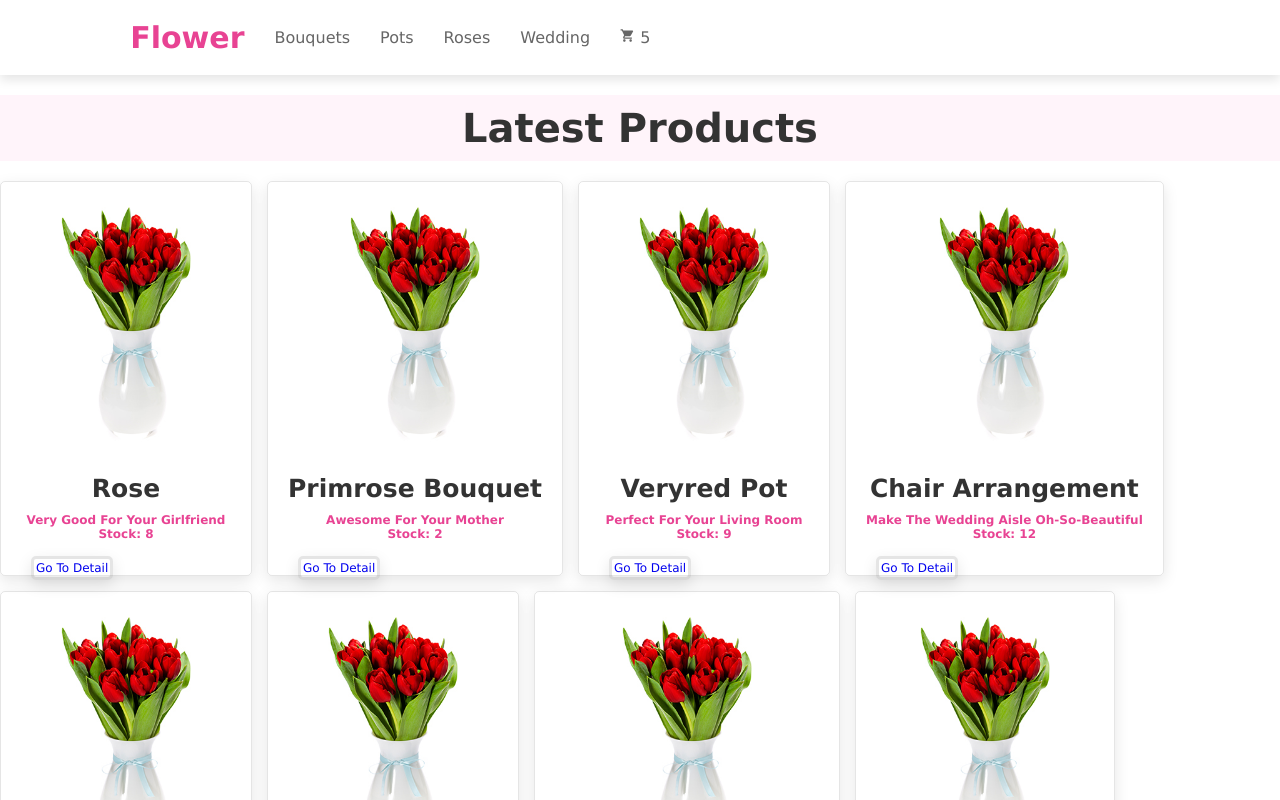
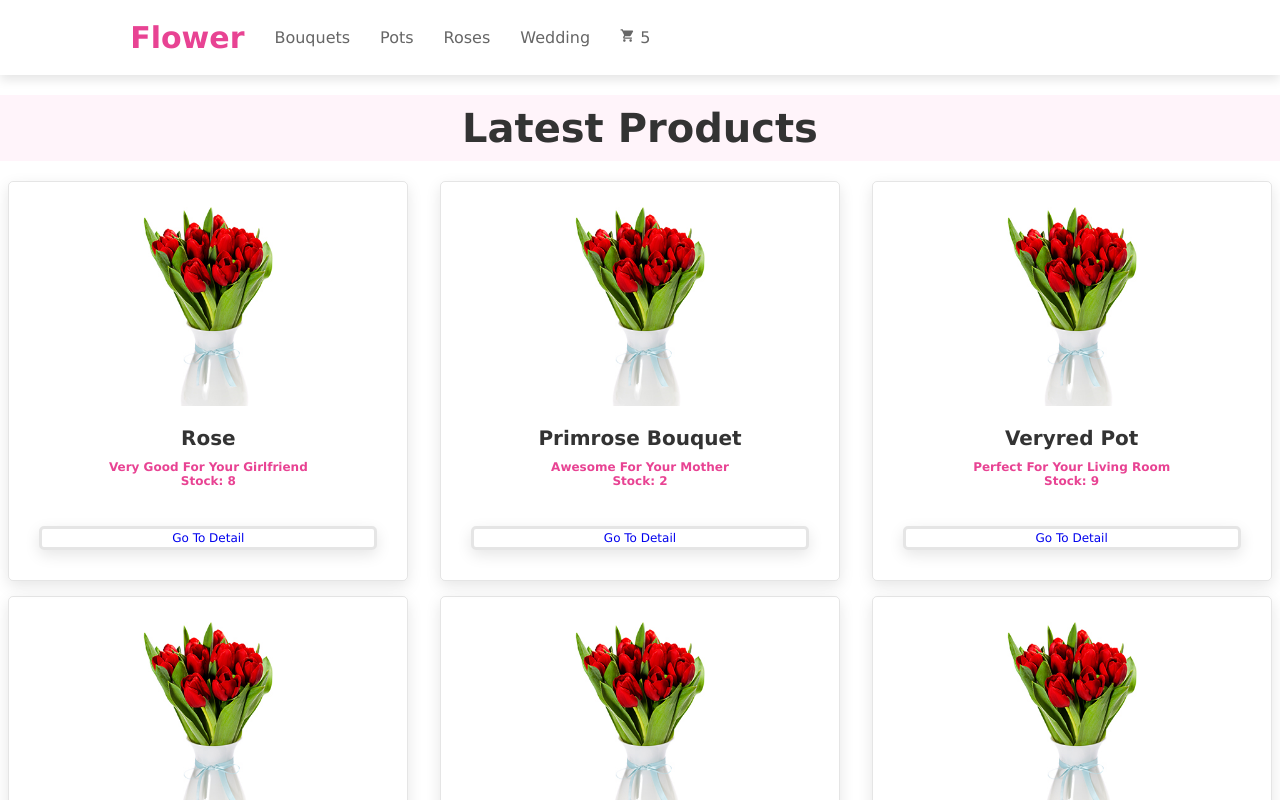
Before and after one commit to viryisb/basic-online-store, a React (Create React App) app: page / in a window 1280 px wide. Shown: the top 800 px of the page. Built offline with nearby package versions, Linux system fonts and the light colour scheme.

Commit message:
style fixing

```diff
--- a/package.json
+++ b/package.json
@@ -10,6 +10,7 @@
     "@testing-library/jest-dom": "^5.16.5",
     "@testing-library/react": "^13.4.0",
     "@testing-library/user-event": "^13.5.0",
+    "classnames": "^2.3.2",
     "react": "^18.2.0",
     "react-dom": "^18.2.0",
     "react-router-dom": "^6.4.4",
--- a/src/components/item/Item.css
+++ b/src/components/item/Item.css
@@ -1,17 +1,3 @@
-.products .box-container {
-  display: flex;
-  flex-wrap: wrap;
-  /*  gap: 1.5rem; */
-}
-
-.products .box-container .box {
-  /* flex: 1 1 30rem; */
-  box-shadow: 0 0.5rem 1.5rem rgba(0, 0, 0, 0.1);
-  border-radius: 0.5rem;
-  border: 0.1rem solid rgba(0, 0, 0, 0.1);
-  /*  position: relative; */
-}
-
 .products .box-container .box .image {
   /* position: relative; */
   text-align: center;
@@ -19,12 +5,56 @@
   overflow: hidden;
 }
 
+.box-small {
+  width: 200px;
+}
+
 .products .box-container .box .image img {
-  height: 25rem;
+  min-height: 25rem;
+  max-height: 30rem;
 }
 
 .products .box-container .box:hover .image img {
   transform: scale(1.1);
+}
+
+.products .box-container .box .content {
+  padding: 2rem;
+  text-align: center;
+}
+
+.products .box-container .box .content h3 {
+  font-size: 2.5rem;
+  color: #333;
+}
+
+.products .box-container .box .content .item-description {
+  font-size: 1.2rem;
+  color: #e84393;
+  font-weight: bolder;
+  padding-top: 1rem;
+}
+.item-link-to-detail {
+  font-size: 1.2rem;
+  padding: 0.2rem;
+  margin: 3rem;
+  box-shadow: 0 0.5rem 1.5rem rgba(8, 8, 8, 0.1);
+  border-radius: 0.5rem;
+  border: 0.3rem solid rgba(0, 0, 0, 0.1);
+}
+.item-link-to-detail:hover {
+  background: rgb(215, 214, 214);
+}
+@media (max-width: 600px) {
+  .products .box-container .box {
+    flex-basis: 45%;
+  }
+}
+
+@media (max-width: 400px) {
+  .products .box-container .box {
+    flex-basis: 90%;
+  }
 }
 
 /* .products .box-container .box .image .icons {
@@ -57,31 +87,3 @@
 /* .products .box-container .box .image .icons a:hover {
   background: #333;
 } */
-
-.products .box-container .box .content {
-  padding: 2rem;
-  text-align: center;
-}
-
-.products .box-container .box .content h3 {
-  font-size: 2.5rem;
-  color: #333;
-}
-
-.products .box-container .box .content .item-description {
-  font-size: 1.2rem;
-  color: #e84393;
-  font-weight: bolder;
-  padding-top: 1rem;
-}
-.item-link-to-detail {
-  font-size: 1.2rem;
-  padding: 0.2rem;
-  margin: 3rem;
-  box-shadow: 0 0.5rem 1.5rem rgba(8, 8, 8, 0.1);
-  border-radius: 0.5rem;
-  border: 0.3rem solid rgba(0, 0, 0, 0.1);
-}
-.item-link-to-detail:hover {
-  background: rgb(215, 214, 214);
-}
--- a/src/components/itemDetail/ItemDetail.css
+++ b/src/components/itemDetail/ItemDetail.css
@@ -28,7 +28,6 @@
   position: relative;
   text-align: center;
   padding-top: 2rem;
-  overflow: hidden;
 }
 
 .products .box-container .box .image img {
--- a/src/components/itemList/ItemList.css
+++ b/src/components/itemList/ItemList.css
@@ -1,7 +1,23 @@
-.products .box-container {
+/* .products .box-container {
   display: flex;
   flex-wrap: wrap;
   gap: 1.5rem;
+  justify-content: space-between;
+}
+
+
+.products .box-container .box {
+  display: flex;
+  flex-direction: column;
+  align-items: stretch;
+  width: 30rem;
+
+  box-shadow: 0 0.5rem 1.5rem rgba(0, 0, 0, 0.1);
+  border-radius: 0.5rem;
+  border: 0.1rem solid rgba(0, 0, 0, 0.1);
+}
+.box {
+  flex-basis: 200px;
 }
 
 .heading {
@@ -12,3 +28,129 @@
   margin: 2rem 0;
   background: rgba(255, 51, 153, 0.05);
 }
+
+.products .box-container .box .image {
+  text-align: center;
+  padding-top: 2rem;
+  overflow: hidden;
+}
+
+.products .box-container .box .image img {
+  height: 25rem;
+}
+
+.products .box-container .box:hover .image img {
+  transform: scale(1.1);
+}
+
+.products .box-container .box .content {
+  padding: 2rem;
+  text-align: center;
+  max-height: 11rem;
+}
+
+/* .products .box-container .box .content h3 {
+  font-size: 2rem;
+  color: #333;
+}
+
+.products .box-container .box .content .item-description {
+  font-size: 1.2rem;
+  color: #e84393;
+  font-weight: bolder;
+  padding-top: 1rem;
+}
+
+.item-link-to-detail {
+  font-size: 1.2rem;
+  padding: 0.2rem;
+  margin: 3rem;
+  box-shadow: 0 0.5rem 1.5rem rgba(8, 8, 8, 0.1);
+  border-radius: 0.5rem;
+  border: 0.3rem solid rgba(0, 0, 0, 0.1);
+}
+ */
+.products .box-container {
+  display: flex;
+  flex-wrap: wrap;
+  gap: 1.5rem;
+  justify-content: space-around;
+}
+
+.products .box-container .box {
+  display: flex;
+  flex-direction: column;
+  align-items: stretch;
+  width: 40rem;
+  height: 40rem;
+  box-shadow: 0 0.5rem 1.5rem rgba(0, 0, 0, 0.1);
+  border-radius: 0.5rem;
+  border: 0.1rem solid rgba(0, 0, 0, 0.1);
+}
+
+.heading {
+  text-align: center;
+  font-size: 4rem;
+  color: #333;
+  padding: 1rem;
+  margin: 2rem 0;
+  background: rgba(255, 51, 153, 0.05);
+}
+
+.products .box-container .box .image {
+  text-align: center;
+  padding-top: 2rem;
+  overflow: hidden;
+}
+
+.products .box-container .box .image img {
+  height: 25rem;
+}
+
+.products .box-container .box:hover .image img {
+  transform: scale(1.1);
+}
+
+.products .box-container .box .content {
+  padding: 2rem;
+  text-align: center;
+  max-height: 15rem; /* Tamaño máximo para el contenedor del texto */
+  overflow: hidden; /* Oculta el contenido que se sale del contenedor */
+}
+
+.products .box-container .box .content h3 {
+  font-size: 2rem;
+  color: #333;
+}
+
+.products .box-container .box .content .item-description {
+  font-size: 1.2rem;
+  color: #e84393;
+  font-weight: bolder;
+  padding-top: 1rem;
+}
+
+.item-link-to-detail {
+  font-size: 1.2rem;
+  text-align: center;
+
+  box-shadow: 0 0.5rem 1.5rem rgba(8, 8, 8, 0.1);
+  border-radius: 0.5rem;
+
+  border: 0.3rem solid rgba(0, 0, 0, 0.1);
+}
+.item-link-to-detail:hover {
+  background: rgb(215, 214, 214);
+}
+
+@media (max-width: 600px) {
+  .box-container .box {
+    width: 45%;
+  }
+}
+
+@media (max-width: 400px) {
+  .box-container .box {
+    width: 90%;
+  }
+}
```
Also changed, not shown: 1 other file (tests, documents, lock files or other folders).
